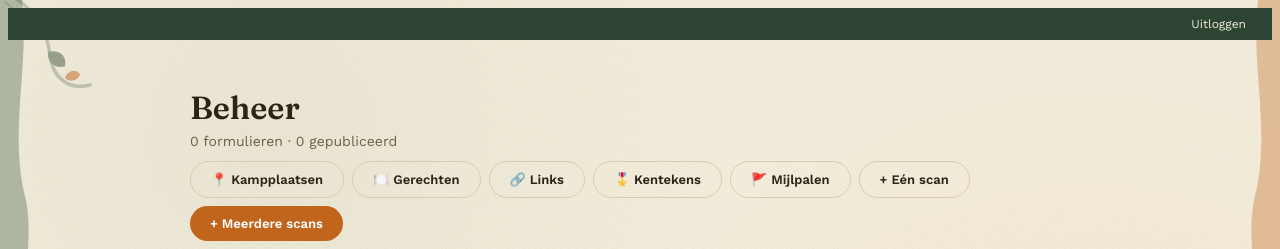
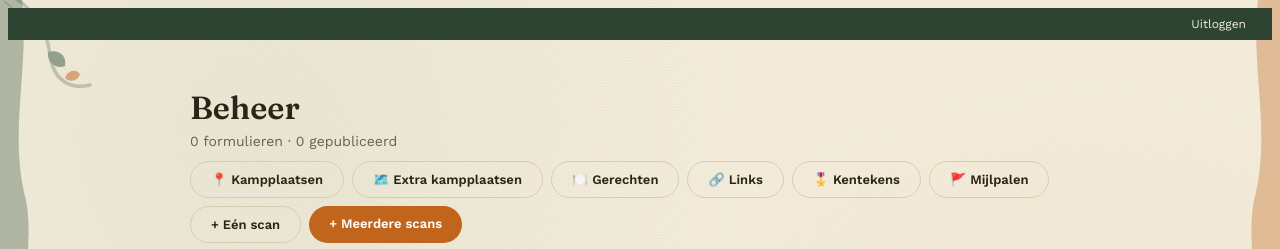
Before and after one commit to tomdemilliano/SintEduardusScouts4ever, a Next.js app: page /beheer in a window 1280 px wide. Shown: the top 249 px of the page. Built offline with nearby package versions, Linux system fonts and the light colour scheme; no server answers; the database is empty; sample sign-in values are in the browser's storage.

Commit message:
Add link to extra kampplaatsen in beheer index

```diff
--- a/pages/beheer/index.js
+++ b/pages/beheer/index.js
@@ -101,6 +101,9 @@ function BeheerContent() {
           <div style={{ display: 'flex', gap: 8, flexWrap: 'wrap' }}>
             <Link href="/beheer/locaties" style={secondaryLink}>
               📍 Kampplaatsen
+            </Link>
+            <Link href="/beheer/extra-locaties" style={secondaryLink}>
+              🗺️ Extra kampplaatsen
             </Link>
             <Link href="/beheer/gerechten" style={secondaryLink}>
               🍽️ Gerechten
```
